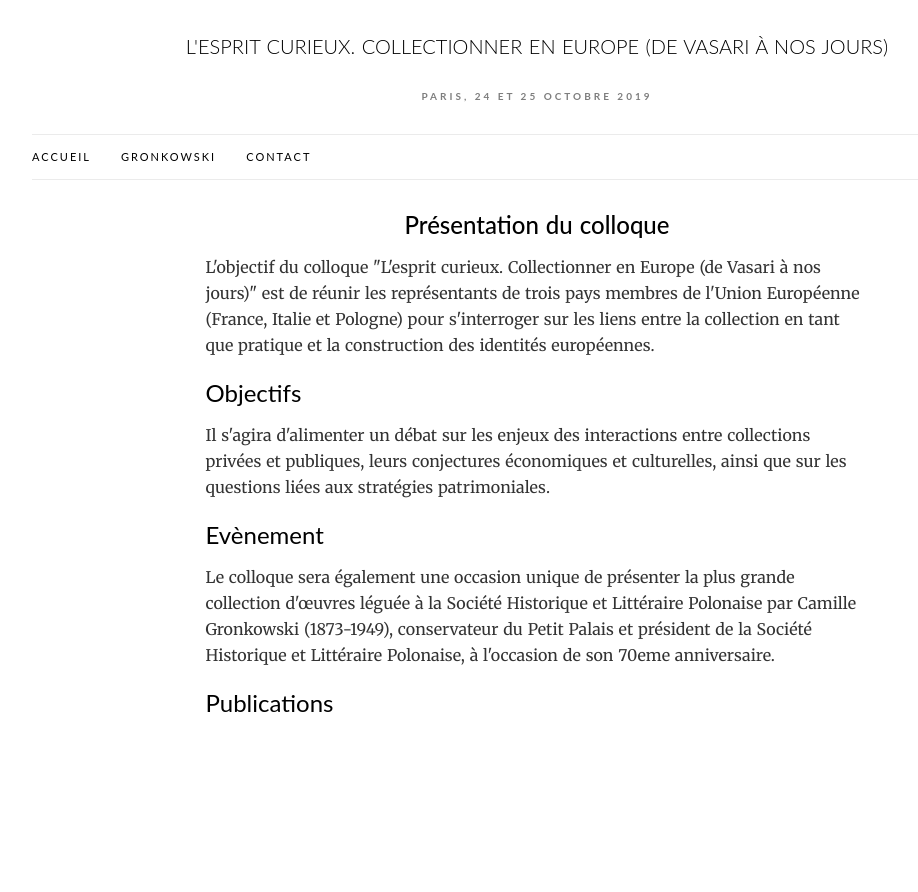
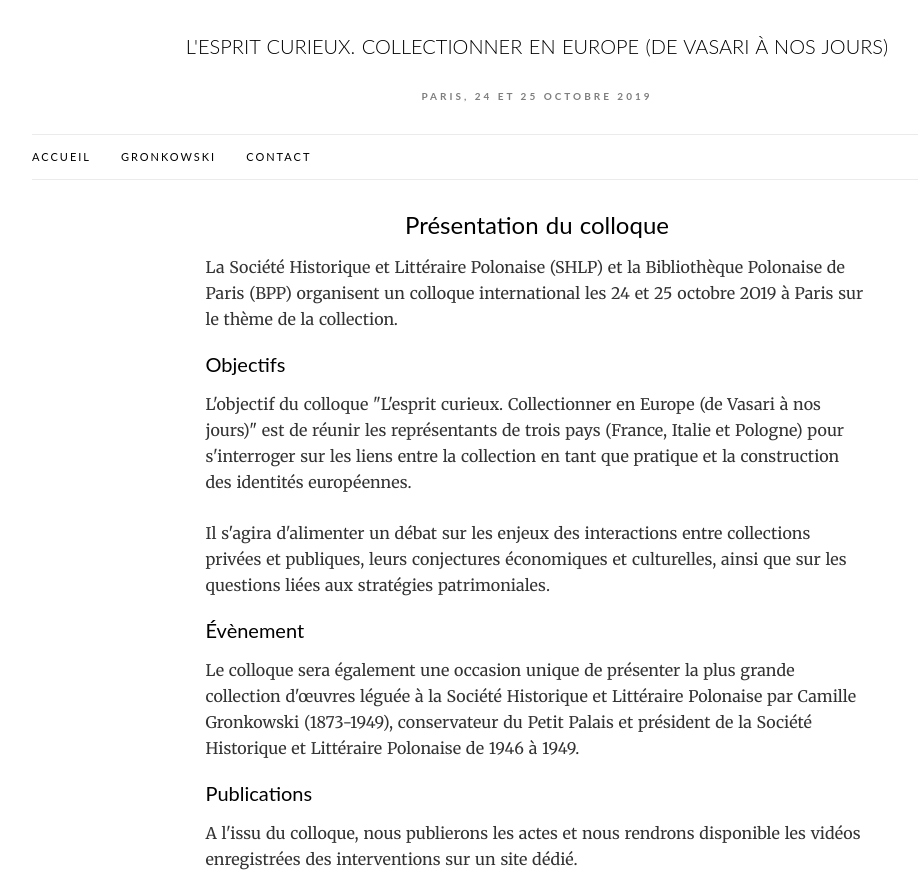
Before and after one commit to mustsee/lespritcurieux, a Nuxt app: page / in a window 1280 px wide. Shown: the whole page, without its empty margins (103-1021 px from the left). Before the commit the page ends 800 px from the top, so only its background shows below. Built offline with nearby package versions, Linux system fonts and the light colour scheme.

Commit message:
add new css style to the index page, as final text

```diff
--- a/components/Top.vue
+++ b/components/Top.vue
@@ -30,6 +30,9 @@
             font-size: 20px;
             text-transform: uppercase;
             text-align: center;
+            .blueTitle:hover {
+                color: dodgerblue;
+            }
         }
     }
     .date {
--- a/pages/index.vue
+++ b/pages/index.vue
@@ -2,23 +2,31 @@
     <section class="home">
         <h1>Présentation du colloque</h1>
         <p>
+            La Société Historique et Littéraire Polonaise (SHLP) et la Bibliothèque Polonaise de Paris (BPP) organisent
+            un colloque international les 24 et 25 octobre 2O19 à Paris sur le thème de la collection.
+        </p>
+        <h2>Objectifs</h2>
+        <p>
             L'objectif du colloque "L'esprit curieux. Collectionner en Europe (de Vasari à nos jours)" est de réunir les
-            représentants de trois pays membres de l'Union Européenne (France, Italie et Pologne) pour s'interroger sur
+            représentants de trois pays (France, Italie et Pologne) pour s'interroger sur
             les liens entre la collection en tant que pratique et la construction des identités européennes.
         </p>
-        <h2>Objectifs</h2>
         <p>
             Il s'agira d'alimenter un débat sur les enjeux des interactions entre collections privées et publiques,
             leurs conjectures économiques et culturelles, ainsi que sur les questions liées aux stratégies
             patrimoniales.
         </p>
-        <h2>Evènement</h2>
+        <h2>Évènement</h2>
         <p>
             Le colloque sera également une occasion unique de présenter la plus grande collection d'œuvres léguée à la
             Société Historique et Littéraire Polonaise par Camille Gronkowski (1873-1949), conservateur du Petit Palais
-            et président de la Société Historique et Littéraire Polonaise, à l'occasion de son 70eme anniversaire.
+            et président de la Société Historique et Littéraire Polonaise de 1946 à 1949.
         </p>
         <h2>Publications</h2>
+        <p>
+            A l'issu du colloque, nous publierons les actes et nous rendrons disponible les vidéos enregistrées des interventions sur un
+            site dédié.
+        </p>
     </section>
 </template>
 
@@ -31,7 +39,7 @@
             margin: 0 0 10px;
             line-height: normal;
             font-family: 'Lato', sans-serif;
-            font-weight: 500;
+            font-weight: 400;
             text-align: center;
         }
         h2 {
@@ -39,11 +47,13 @@
             line-height: normal;
             font-family: 'Lato', sans-serif;
             font-weight: 400;
+            font-size: 20px;
         }
         p {
             padding-top: 5px;
             margin-bottom: 20px;
             color: #333;
+            font-weight: 300;
         }
     }
 </style>
```
